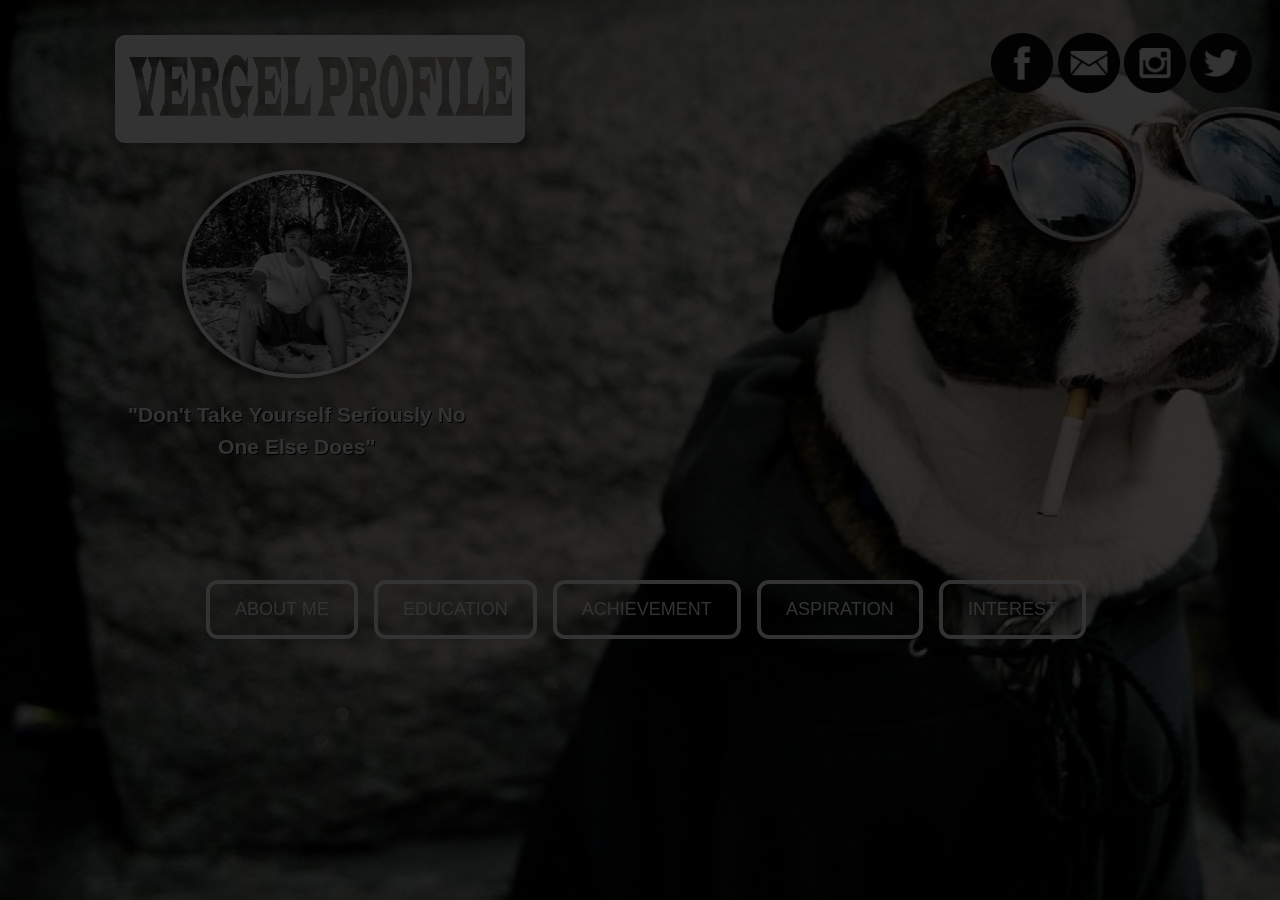
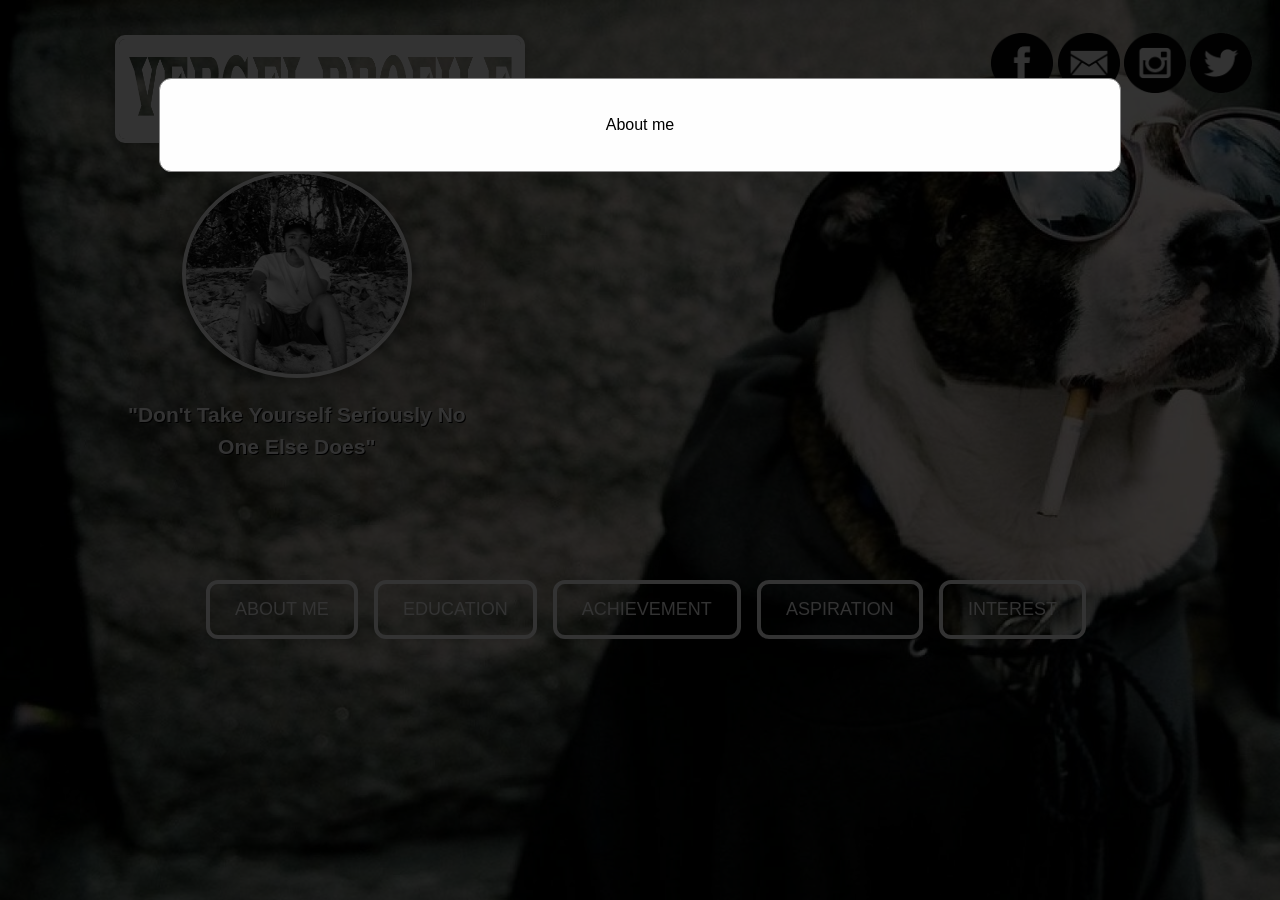
Before and after one commit to vclaveria/CLAVERIA_Vergel_PersonalWebsite, a PHP site: page / in a window 1280 px wide, after a click on "ABOUT ME". Run offline with PHP 8.4, Linux system fonts and the light colour scheme.

Commit message:
adding modal in aspiration and interest, adding also modal content in all buttons

```diff
--- a/index.php
+++ b/index.php
@@ -89,14 +89,21 @@ body {
     }
 
 
-
-
-
-
-.container {
+  .container {
     padding: 26px;
     font-family: 'arial', cursive;
     font-weight: normal;
+    }
+
+
+  .modal-content {
+    background-color: #fefefe;
+    margin: 3% auto 15% auto;
+    border: 1px solid #888;
+    width: 75%;
+    border-radius: 12px;
+    line-height: 2.5;
+    font-style: Arial;
     }
 
 
@@ -137,30 +144,68 @@ body {
       <button onclick="aboutme.style.display='block'"  style="width:auto;" class="button">ABOUT ME</button>
       <button onclick="education.style.display='block'"  style="width:auto;" class="button">EDUCATION</button>
       <button onclick="achievement.style.display='block'"  style="width:auto;" class="button">ACHIEVEMENT</button>
-      <button class="button">ASPIRATION</button>
-      <button class="button">INTEREST</button>	</center>
+      <button onclick="aspiration.style.display='block'"  style="width:auto;" class="button">ASPIRATION</button>
+      <button onclick="interest.style.display='block'"  style="width:auto;" class="button">INTEREST</button>	</center>
 
     </div>
 
 
 
     <div id="aboutme" class="modal">
+      <div class="modal-content">
+          <div class="container">
 
+          <center> About me</center>
 
+          </div>
+      </div>
     </div>
 
 
 
 
     <div id="education" class="modal">
+      <div class="modal-content">
+          <div class="container">
 
+          <center> About me</center>
 
+          </div>
+      </div>
     </div>
 
 
     <div id="achievement" class="modal">
+     <div class="modal-content">
+          <div class="container">
+
+          <center> About me</center>
+
+          </div>
+      </div>
+    </div>
 
 
+
+    <div id="aspiration" class="modal">
+      <div class="modal-content">
+          <div class="container">
+
+          <center> About me</center>
+
+          </div>
+      </div>
+    </div>
+
+
+    <div id="interest" class="modal">
+      <div class="modal-content">
+          <div class="container">
+
+          <center> About me</center>
+
+          </div>
+      </div>
     </div>
 
 
```
